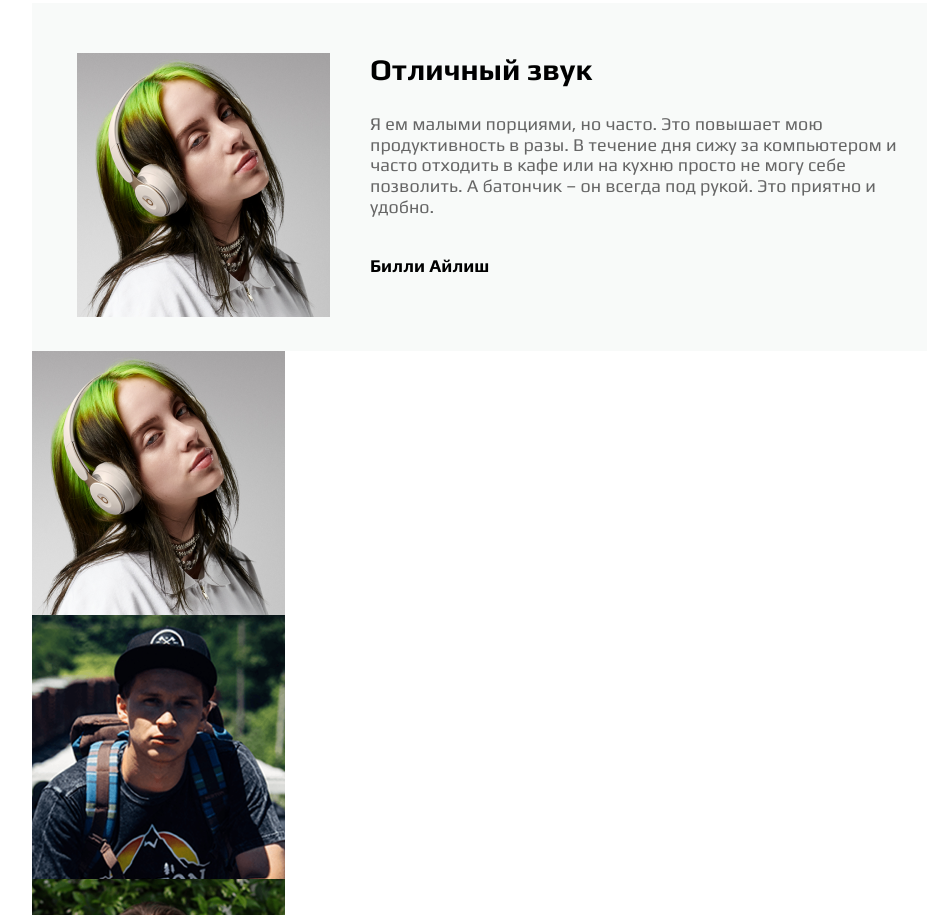
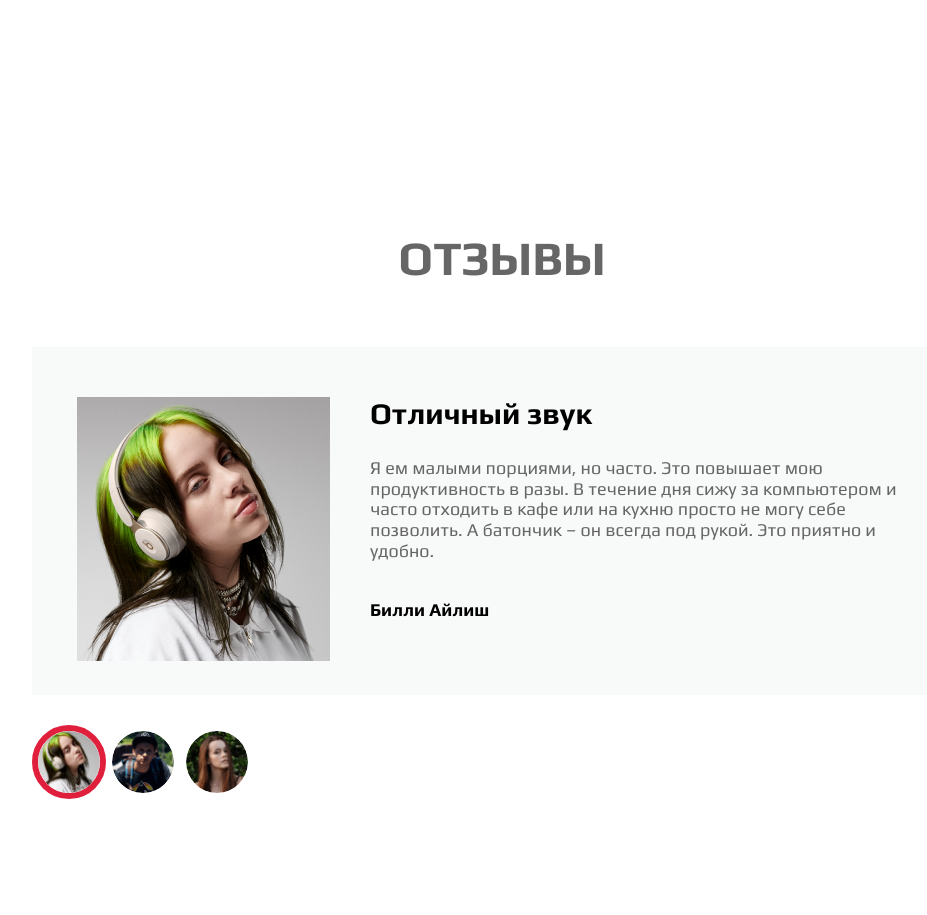
Before and after one commit to VilgelmLuc/BEATSSHOPMAIN, a plain HTML site: page index.html in a window 1280 px wide. Shown: the part 1485-2400 px from the top of the page, without its empty margins (138-1065 px from the left). Drawn offline with nearby package versions, Linux system fonts and the light colour scheme.

Commit message:
check 3 section

```diff
--- a/index.html
+++ b/index.html
@@ -152,7 +152,7 @@
                             </div>
                         </div>
                         <ul class="feedback_switcher">
-                            <li class="feedback_switcher_item interactive_avatar">
+                            <li class="feedback_switcher_item interactive_avatar interactive_avatar_active">
                                 <a href="#" class="intaractive_avater_link">
                                     <img src="imgbeats/billy.png" alt="billy" class="intaractive_avatar_img">
                                 </a>
@@ -164,7 +164,7 @@
                                 </a>
 
                             </li>
-                            <li class="feedback_switcher_item interactive_avatar">
+                            <li class="feedback_switcher_item interactive_avatar ">
                                 <a href="#" class="intaractive_avater_link">
                                     <img src="imgbeats/ginger.png" alt="ginger" class="intaractive_avatar_img">
                                 </a>
--- a/style/components/feedback.scss
+++ b/style/components/feedback.scss
@@ -1,6 +1,20 @@
 .feedback_display{
     background:#F8FAF9;
 padding: 50px 45px 34px;
+margin-bottom: 30px;
+
+&:before{
+    content: "";
+    display: block;
+    width: 90px;
+    height: 90px;
+background: #ffffff;
+border-radius: 50%;
+position: absolute;
+left: 50%;
+transform: translate(-50%);
+top: -65px;
+}
 }
 
 .feedback_display_inner{
--- a/style/components/intaractive-avatar.scss
+++ b/style/components/intaractive-avatar.scss
@@ -0,0 +1,37 @@
+.interactive_avatar{
+    width: 74px;
+    height: 74px;
+overflow: hidden;
+position: relative;
+border: 6px solid transparent;
+border-radius: 50%;
+position: relative;
+overflow: hidden;
+&_active{
+    border-color: $red;
+}
+}
+
+.intaractive_avatar_img{
+    border-radius: 50%;
+    display: block;
+    width: 100%;
+    height: 100%;
+    object-fit: cover;
+
+}
+
+.feedback_switcher{
+    display: flex;
+text-align: center;
+
+}
+
+.intaractive_avater_link{
+    position: absolute;
+    top: 0;
+    left:0;
+    bottom: 0;
+    right: 0;
+    display: block;
+}
--- a/style/main.scss
+++ b/style/main.scss
@@ -25,3 +25,4 @@ $red: #E01F3D;
 @import"components/benefit";
 @import"components/headline";
 @import"components/feedback";
+@import"components/intaractive-avatar";
```
Also changed, not shown: style/main.css.
